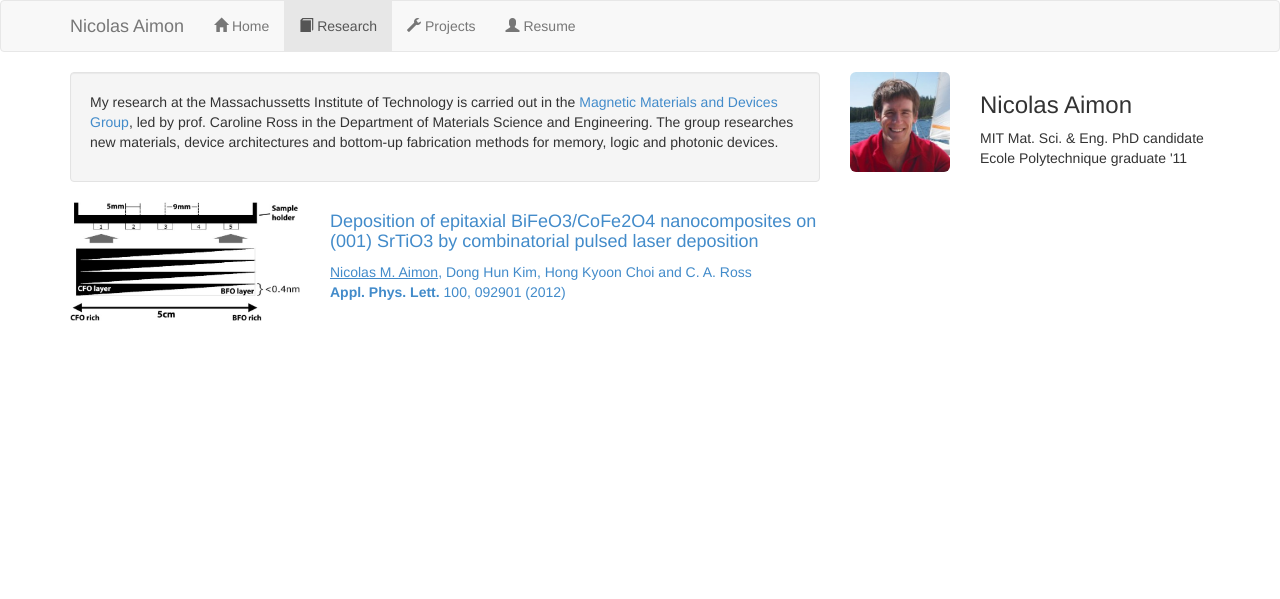
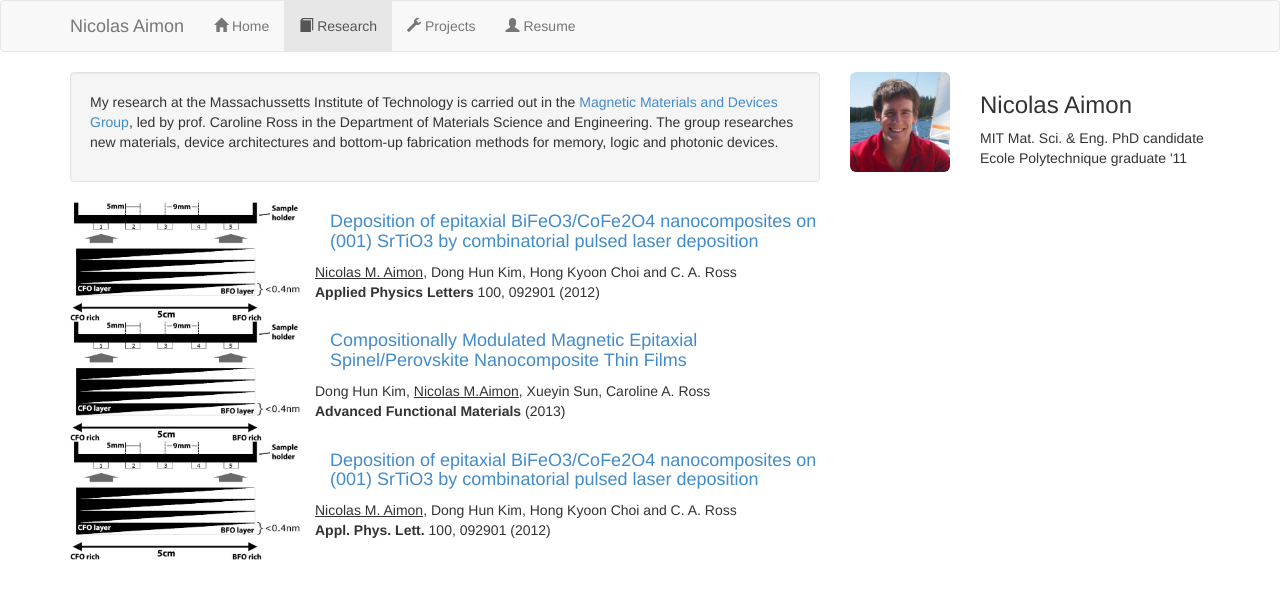
Before and after one commit to naimo/nicolas.github.com, a Jekyll site: the page built from research.html, in a window 1280 px wide. Shown: the top 599 px of the page. Built offline with Jekyll 4.4.1, drawn with Linux system fonts in a browser that asks for light colours; Markdown is read by kramdown in place of the engine named in the settings.

Commit message:
more progress

```diff
--- a/research.html
+++ b/research.html
@@ -14,8 +14,30 @@ menu: research
 <img src="{{ site.url }}/assets/img/research_combinatorial.gif" class="img-responsive">
 </div>
 <div class="col-md-8">
-<a href="http://scitation.aip.org/content/aip/journal/apl/100/9/10.1063/1.3690957" target="_blank"><h4>Deposition of epitaxial BiFeO3/CoFe2O4 nanocomposites on (001) SrTiO3 by combinatorial pulsed laser deposition</h4>
+<a href="http://scitation.aip.org/content/aip/journal/apl/100/9/10.1063/1.3690957" target="_blank"><h4>Deposition of epitaxial BiFeO3/CoFe2O4 nanocomposites on (001) SrTiO3 by combinatorial pulsed laser deposition</h4></a>
+</div>
 <u>Nicolas M. Aimon</u>, Dong Hun Kim, Hong Kyoon Choi and C. A. Ross<br>
-<strong>Appl. Phys. Lett.</strong> 100, 092901 (2012)</a>
+<strong>Applied Physics Letters</strong> 100, 092901 (2012)
 </div>
+
+<div class="row">
+<div class="col-md-4">
+<img src="{{ site.url }}/assets/img/research_combinatorial.gif" class="img-responsive">
 </div>
+<div class="col-md-8">
+<a href="http://scitation.aip.org/content/aip/journal/apl/100/9/10.1063/1.3690957" target="_blank"><h4>Compositionally Modulated Magnetic Epitaxial Spinel/Perovskite Nanocomposite Thin Films</h4></a>
+</div>
+Dong Hun Kim, <u>Nicolas M.Aimon</u>, Xueyin Sun, Caroline A. Ross<br>
+<strong>Advanced Functional Materials</strong>  (2013)
+</div>
+
+<div class="row">
+<div class="col-md-4">
+<img src="{{ site.url }}/assets/img/research_combinatorial.gif" class="img-responsive">
+</div>
+<div class="col-md-8">
+<a href="http://scitation.aip.org/content/aip/journal/apl/100/9/10.1063/1.3690957" target="_blank"><h4>Deposition of epitaxial BiFeO3/CoFe2O4 nanocomposites on (001) SrTiO3 by combinatorial pulsed laser deposition</h4></a>
+</div>
+<u>Nicolas M. Aimon</u>, Dong Hun Kim, Hong Kyoon Choi and C. A. Ross<br>
+<strong>Appl. Phys. Lett.</strong> 100, 092901 (2012)
+</div>
```
Also changed, not shown: resume.html (+9 -0 lines).
